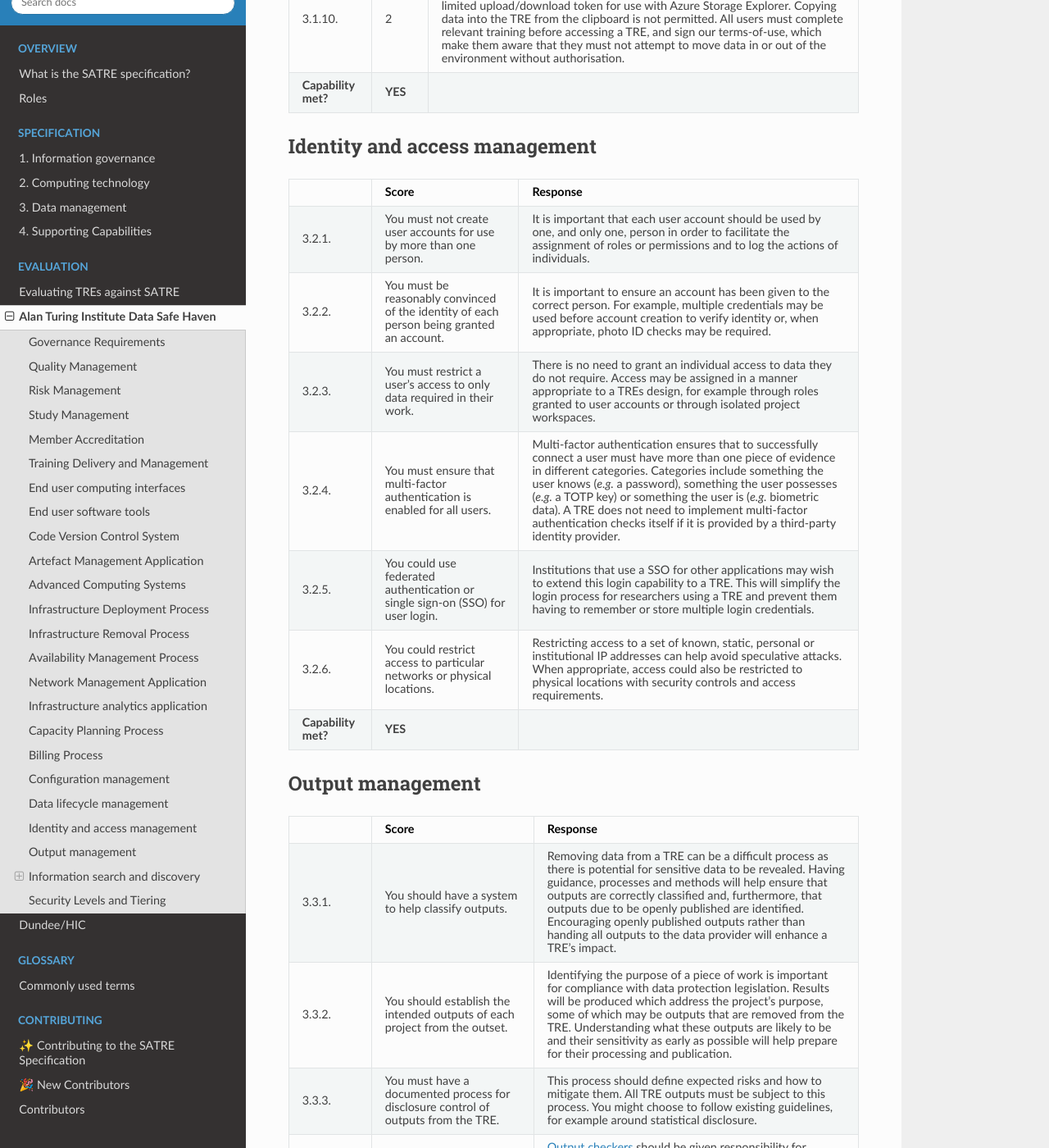
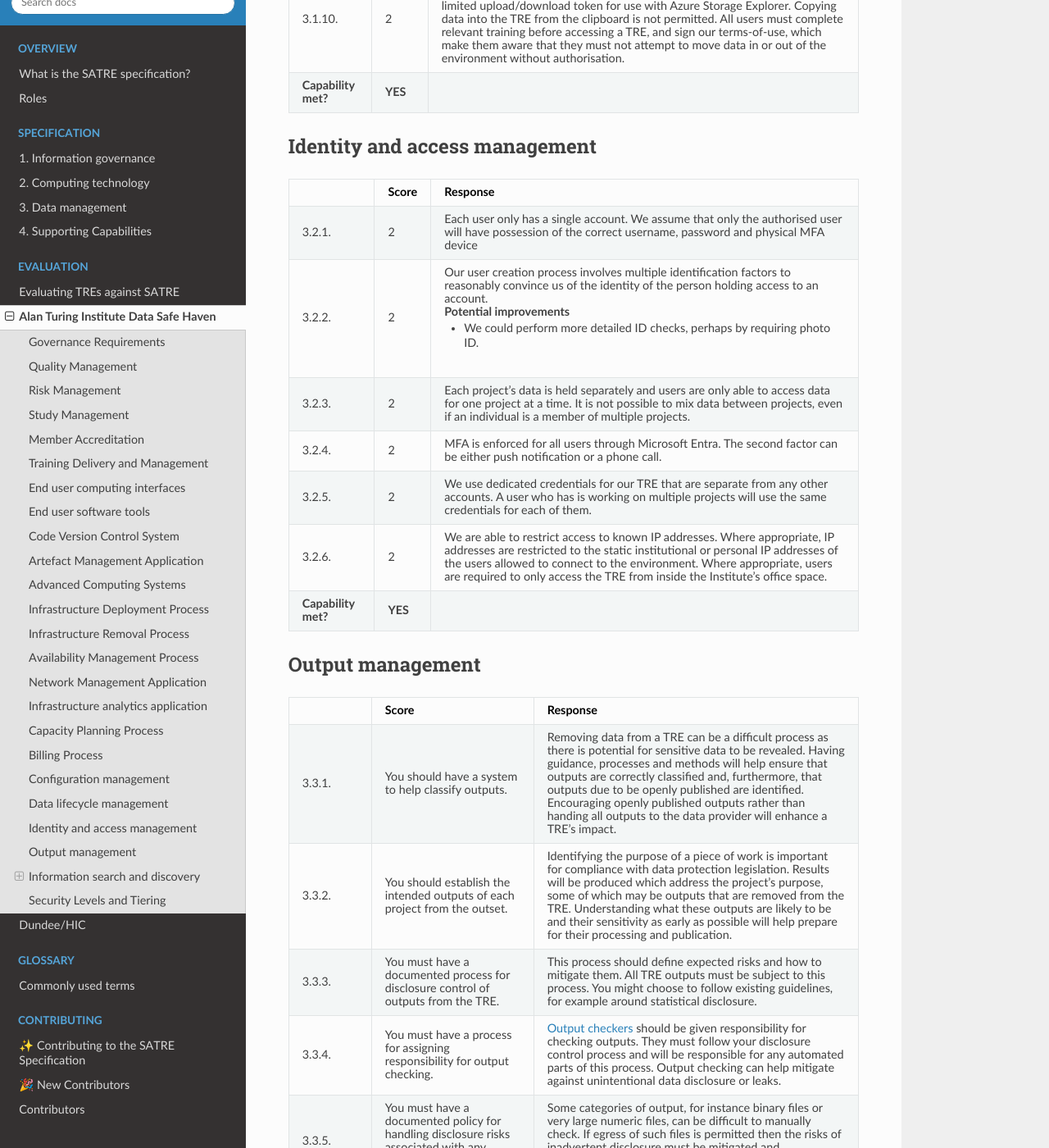
Before and after one commit to sa-tre/satre-specification, a Sphinx documentation site: the page built from docs/source/evaluations/alan_turing_institute.md, in a window 1280 px wide and 1400 px high, scrolled down 16453 px. Shown: the whole window at 82% size. Built offline with Sphinx 7.4.7 and the Read the Docs theme 2.0.0, drawn with Linux system fonts in a browser that asks for light colours.

Commit message:
:sparkles: Add identity and access management
Co-authored-by: Ed Chalstrey <edwardchalstrey@gmail.com>
Co-authored-by: Matt Craddock <mcraddock@turing.ac.uk>
Co-authored-by: Jim Madge <jmadge@turing.ac.uk>
Co-authored-by: Hari Sood <hsood@turing.ac.uk>

```diff
--- a/docs/source/evaluations/alan_turing_institute.md
+++ b/docs/source/evaluations/alan_turing_institute.md
@@ -814,29 +814,31 @@
   - Score
   - Response
 * - 3.2.1.
-  - You must not create user accounts for use by more than one person.
-  - It is important that each user account should be used by one, and only one, person in order to facilitate the assignment of roles or permissions and to log the actions of individuals.
+  - 2
+  - Each user only has a single account.
+    We assume that only the authorised user will have possession of the correct username, password and physical MFA device
 * - 3.2.2.
-  - You must be reasonably convinced of the identity of each person being granted an account.
-  - It is important to ensure an account has been given to the correct person.
-    For example, multiple credentials may be used before account creation to verify identity or, when appropriate, photo ID checks may be required.
+  - 2
+  - Our user creation process involves multiple identification factors to reasonably convince us of the identity of the person holding access to an account.
+    #### Potential improvements
+    - We could perform more detailed ID checks, perhaps by requiring photo ID.
 * - 3.2.3.
-  - You must restrict a user's access to only data required in their work.
-  - There is no need to grant an individual access to data they do not require.
-    Access may be assigned in a manner appropriate to a TREs design, for example through roles granted to user accounts or through isolated project workspaces.
+  - 2
+  - Each project's data is held separately and users are only able to access data for one project at a time.
+    It is not possible to mix data between projects, even if an individual is a member of multiple projects.
 * - 3.2.4.
-  - You must ensure that multi-factor authentication is enabled for all users.
-  - Multi-factor authentication ensures that to successfully connect a user must have more than one piece of evidence in different categories.
-    Categories include something the user knows (_e.g._ a password), something the user possesses (_e.g._ a TOTP key) or something the user is (_e.g._ biometric data).
-    A TRE does not need to implement multi-factor authentication checks itself if it is provided by a third-party identity provider.
+  - 2
+  - MFA is enforced for all users through Microsoft Entra.
+    The second factor can be either push notification or a phone call.
 * - 3.2.5.
-  - You could use federated authentication or single sign-on (SSO) for user login.
-  - Institutions that use a SSO for other applications may wish to extend this login capability to a TRE.
-    This will simplify the login process for researchers using a TRE and prevent them having to remember or store multiple login credentials.
+  - 2
+  - We use dedicated credentials for our TRE that are separate from any other accounts.
+    A user who has is working on multiple projects will use the same credentials for each of them.
 * - 3.2.6.
-  - You could restrict access to particular networks or physical locations.
-  - Restricting access to a set of known, static, personal or institutional IP addresses can help avoid speculative attacks.
-    When appropriate, access could also be restricted to physical locations with security controls and access requirements.
+  - 2
+  - We are able to restrict access to known IP addresses.
+    Where appropriate, IP addresses are restricted to the static institutional or personal IP addresses of the users allowed to connect to the environment.
+    Where appropriate, users are required to only access the TRE from inside the Institute's office space.
 * - **Capability met?**
   - **YES**
   -
```
